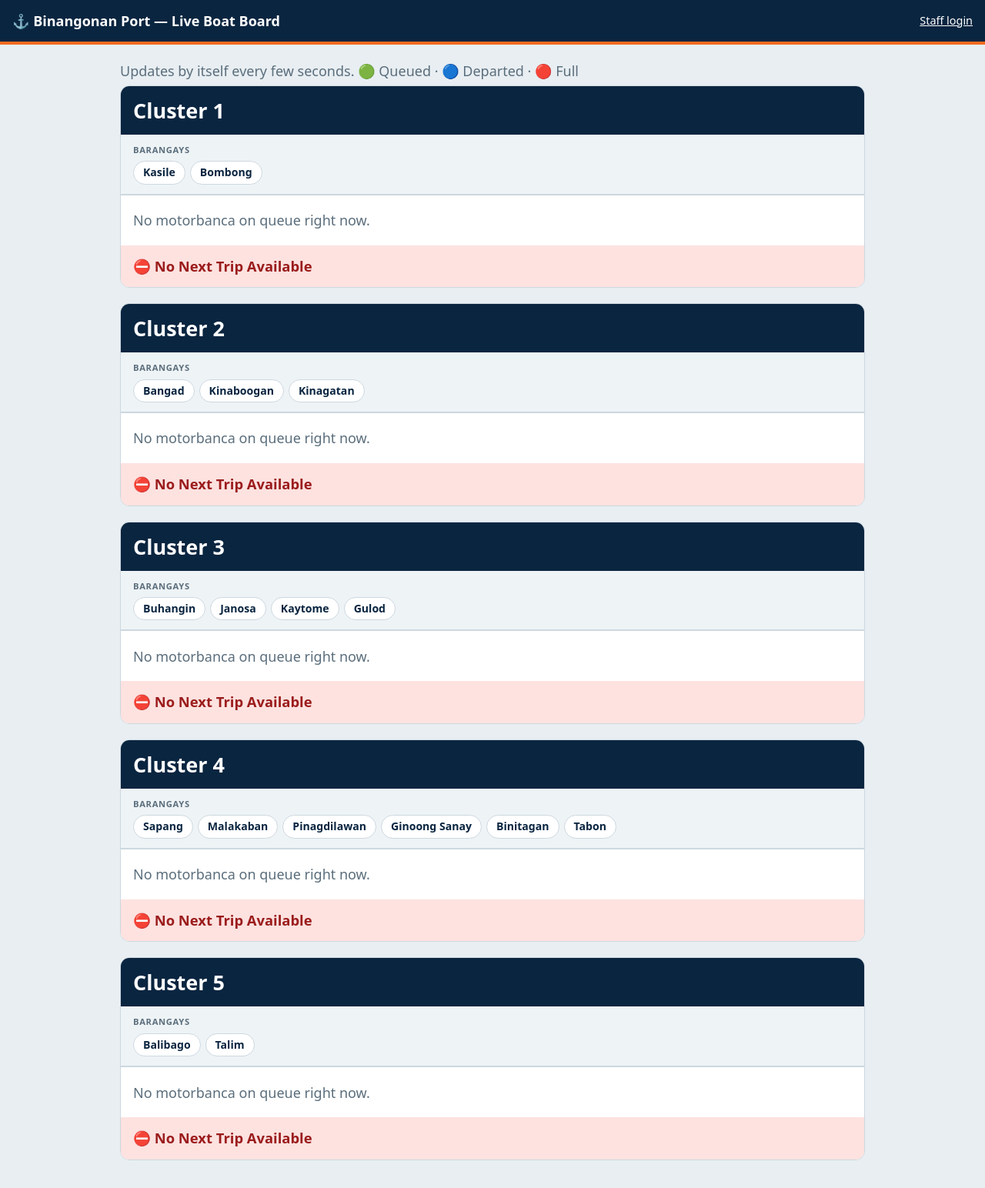
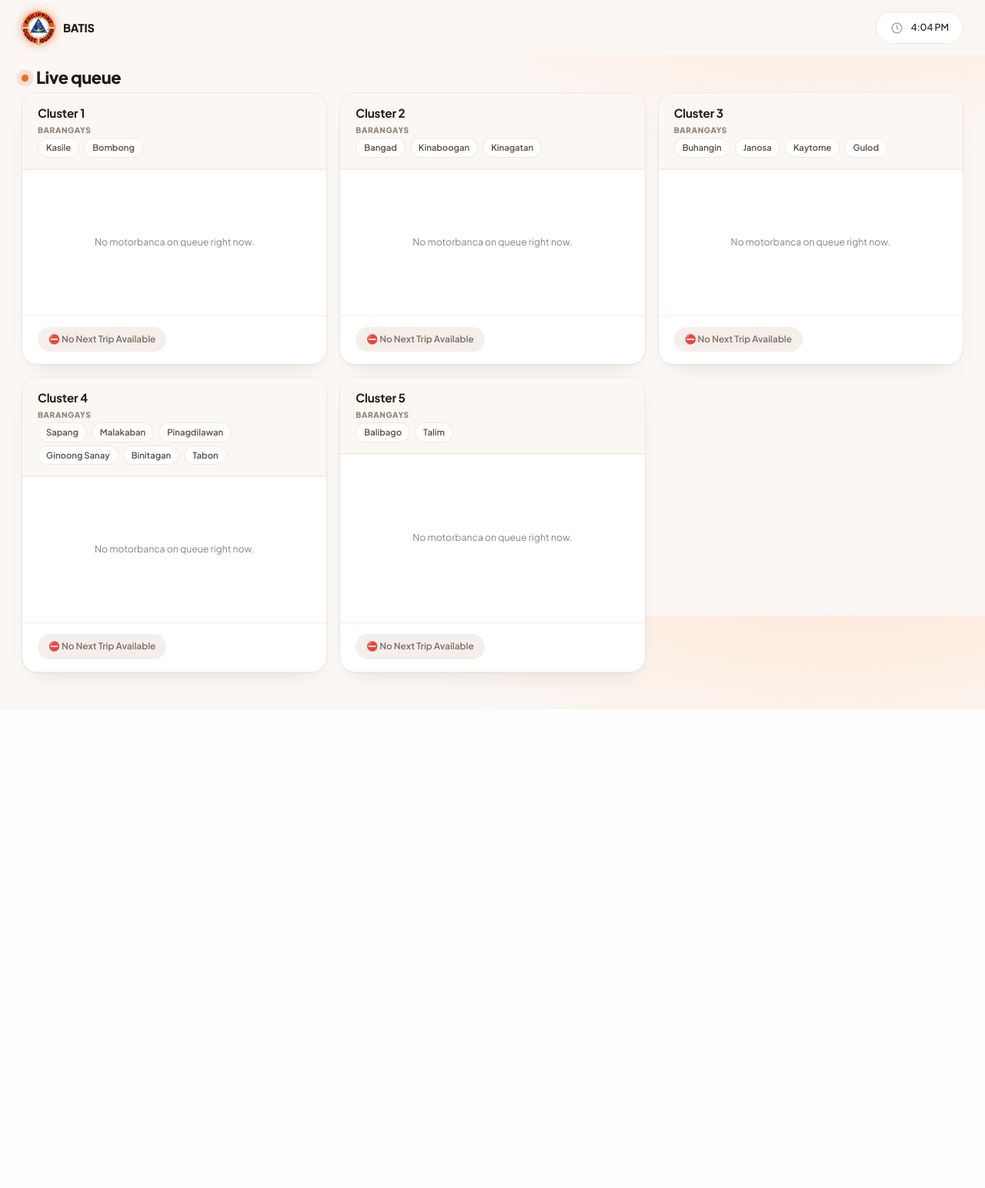
Before and after one commit to sepgb/Motorbanca-System, a PHP site: page /passenger/index.php in a window 1280 px wide. Shown: the whole page at 77% size. After the commit the page ends 922 px from the top, so only its background shows below. Run offline with PHP 8.4, Linux system fonts and the light colour scheme; data comes from the database, SQL or seed files in the repository; data that the repository does not hold is empty.

Commit message:
redesigned passenger side

```diff
--- a/config/layout.php
+++ b/config/layout.php
@@ -10,12 +10,12 @@ function asset($path)
 function page_head($title, $role = 'public')
 {
     $b = BASE;
-    $extra = in_array($role, ['admin', 'operator'], true)
+    $extra = in_array($role, ['admin', 'operator', 'public'], true)
         ? "<link rel='preconnect' href='https://fonts.googleapis.com'><link rel='preconnect' href='https://fonts.gstatic.com' crossorigin><link rel='stylesheet' href='https://fonts.googleapis.com/css2?family=Plus+Jakarta+Sans:wght@400;500;600;700;800&display=swap' media='print' onload=\"this.media='all'\"><link rel='stylesheet' href='" . asset('css/admin.css') . "'>" : '';
     echo "<!DOCTYPE html><html lang='en'><head><meta charset='utf-8'>
 <meta name='viewport' content='width=device-width,initial-scale=1'>
 <title>" . e($title) . " | Motorbanca Monitor</title><link rel='stylesheet' href='" . asset('css/style.css') . "'>$extra</head>
-<body class='" . ($role === 'operator' ? 'r-admin r-operator enter' : 'r-' . $role . ($role === 'admin' ? ' enter' : '')) . "'>";
+<body class='" . ($role === 'public' ? 'r-admin r-public enter' : ($role === 'operator' ? 'r-admin r-operator enter' : 'r-' . $role . ($role === 'admin' ? ' enter' : ''))) . "'>";
     if ($role === 'admin' || $role === 'operator') {
         $me = basename($_SERVER['PHP_SELF']);
         $dir = $role === 'operator' ? 'operator' : 'admin';
@@ -65,7 +65,8 @@ document.addEventListener('keydown',function(e){if(e.key==='Escape'&&m.classList
 JS;
         echo "<main class='main'>";
     } else {
-        echo "<header class='topbar'><b>⚓ Binangonan Port — Live Boat Board</b><a href='$b/login.php'>Staff login</a></header><main class='main'>";
+        echo "<header class='atop'><a class='logo' href='$b/passenger/index.php'><img src='$b/admin/logo.webp' alt='Philippine Coast Guard' width='44' height='44'><span>BATIS</span></a>
+<div class='tools'><span class='datechip'>" . ico('<circle cx="12" cy="12" r="9"/><path d="M12 7v5l3 2"/>') . "<span class='dt-date'><span id='clk-date'>" . date('l, j F Y') . "</span> - </span><b id='clk-time'>" . date('g:i A') . "</b></span></div></header><main class='main'><h1 class='pub-h1'><i class='dot'></i>Live queue</h1>";
     }
 }
 function page_foot($role = 'public')
--- a/css/admin.css
+++ b/css/admin.css
@@ -2201,3 +2201,125 @@ body.nav-open .pills {
 .dep-card .btn {
     min-width: 200px
 }
+
+/* public passenger board: same look as the admin queue, with a small header and no nav */
+.stafflink {
+    display: inline-flex;
+    align-items: center;
+    height: 42px;
+    padding: 0 20px;
+    border-radius: 999px;
+    background: var(--o);
+    color: #fff !important;
+    font-weight: 700;
+    font-size: .88rem;
+    text-decoration: none;
+    box-shadow: 0 6px 14px -4px #f26b1d99;
+    white-space: nowrap
+}
+
+.stafflink:hover {
+    filter: brightness(1.05)
+}
+
+.r-public .atop {
+    display: flex !important;
+    justify-content: space-between;
+    grid-template-columns: none
+}
+
+.r-public .atop .logo,
+.r-public .logo span {
+    display: inline-flex
+}
+
+.r-public .atop .logo {
+    display: flex
+}
+
+.r-public .main {
+    padding-bottom: 48px
+}
+
+.pub-lead {
+    margin: 0 0 18px
+}
+
+@media(max-width:699px) {
+    .r-public .atop {
+        padding: 12px 16px
+    }
+
+    .stafflink {
+        height: 38px;
+        padding: 0 16px
+    }
+}
+
+/* phones: exactly like the admin queue (no header); staff login moves to the bottom */
+.pub-staff {
+    display: none
+}
+
+@media(max-width:999px) {
+    .r-public .atop {
+        display: none !important
+    }
+
+    .r-public .main {
+        padding: max(24px, env(safe-area-inset-top)) 16px 40px
+    }
+
+    .pub-staff {
+        display: block;
+        margin: 26px auto 0;
+        width: max-content;
+        color: var(--mut);
+        font-size: .85rem;
+        font-weight: 600;
+        text-decoration: none
+    }
+}
+
+@media(min-width:700px) and (max-width:999px) {
+    .r-public .main {
+        padding-left: 28px;
+        padding-right: 28px
+    }
+}
+
+/* public board: works whatever the page file contains */
+.pub-h1 {
+    display: flex;
+    align-items: center;
+    gap: 10px;
+    margin: 0 0 18px
+}
+
+.r-public .main>p.muted {
+    display: none
+}
+
+.r-public .main>[data-live] {
+    display: grid;
+    gap: 16px;
+    grid-template-columns: minmax(0, 1fr)
+}
+
+@media(min-width:760px) {
+    .r-public .main>[data-live] {
+        grid-template-columns: repeat(2, minmax(0, 1fr))
+    }
+}
+
+@media(min-width:1100px) {
+    .r-public .main>[data-live] {
+        grid-template-columns: repeat(3, minmax(0, 1fr))
+    }
+}
+
+.r-public .main>[data-live] .cluster {
+    margin: 0;
+    display: flex;
+    flex-direction: column
+}
--- a/index.php
+++ b/index.php
@@ -1 +1,4 @@
-<?php header('Location: passenger/index.php');
+<?php require_once '../config/layout.php';
+page_head('Live Boat Board'); ?>
+<div class="clusters" data-live="<?= BASE ?>/api/live.php?v=passenger"><?php render_live(); ?></div>
+<?php page_foot();
```
